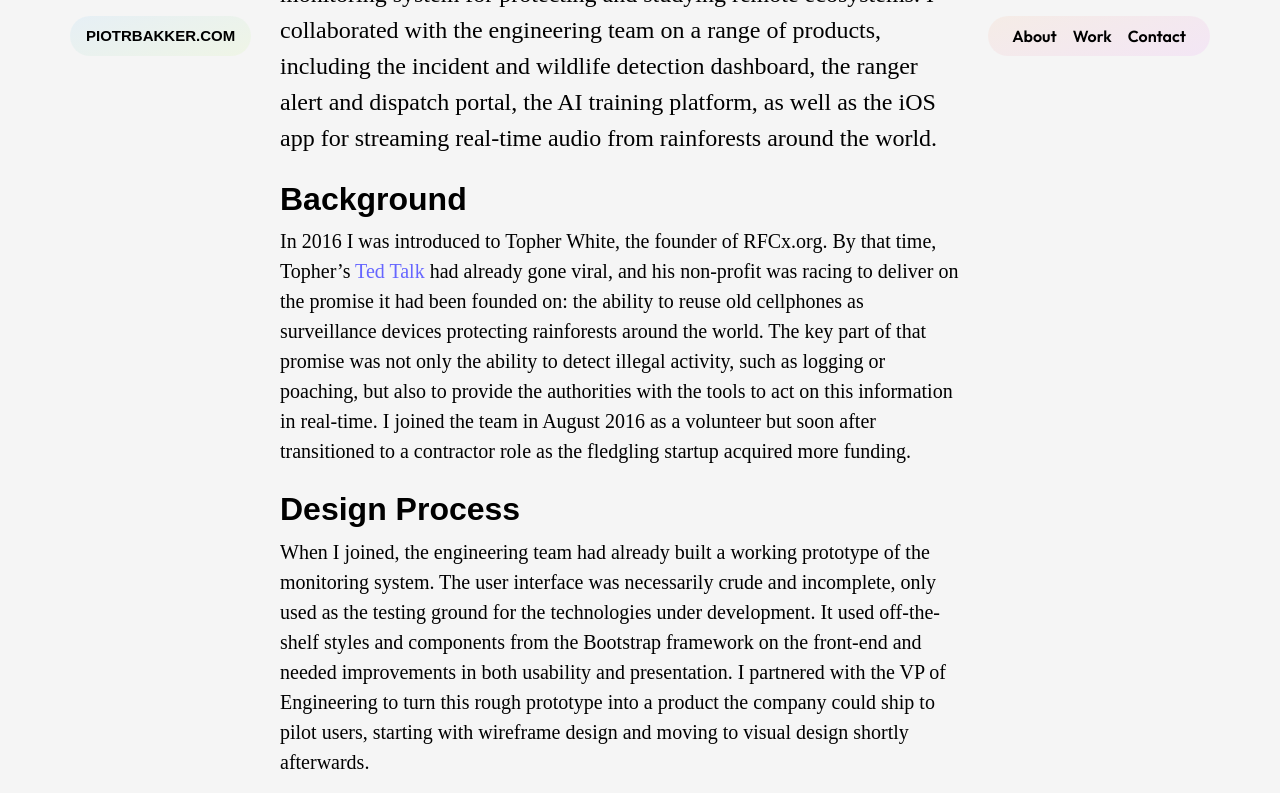
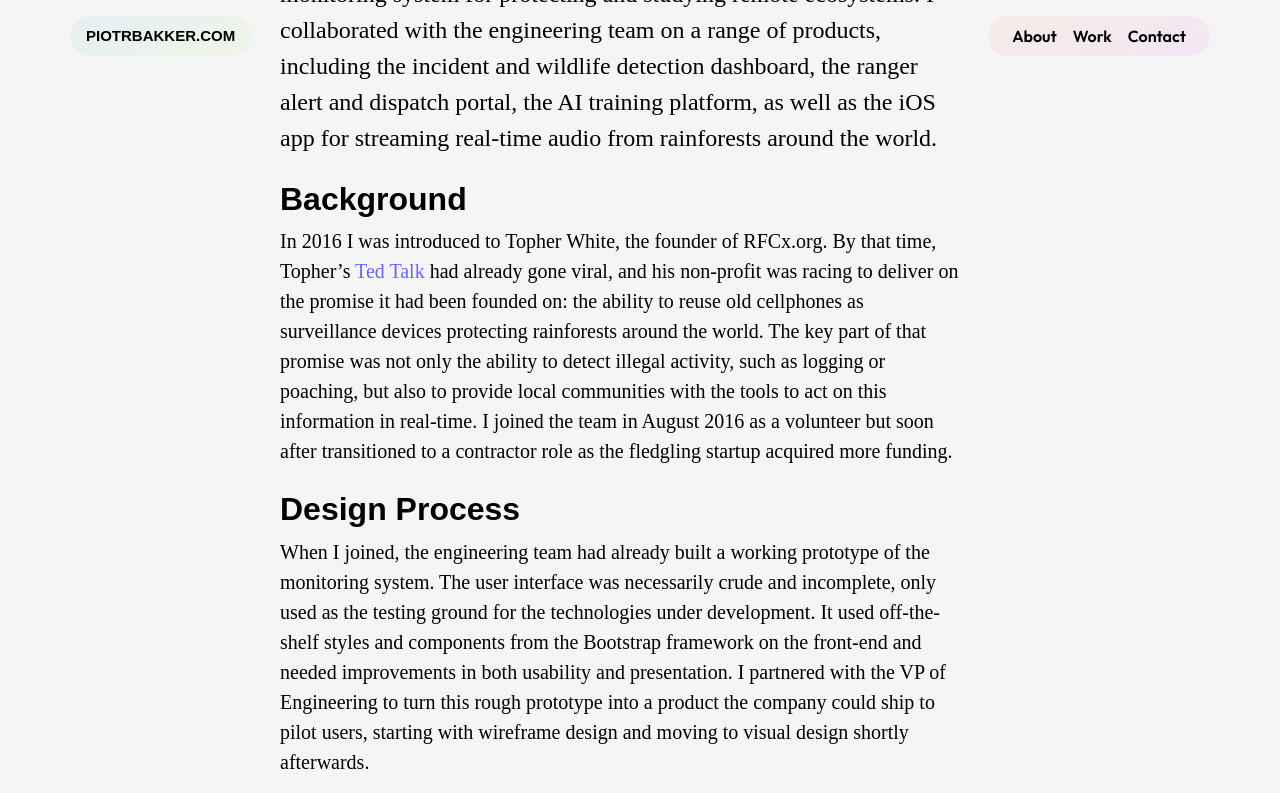
Before and after one commit to piotrbakker/piotrbakker.com, a Jekyll site: the page built from work/rfcx.html, in a window 1280 px wide and 900 px high, scrolled down 343 px, cut to the strip 0-793 px from the top of the window. Built offline with Jekyll 4.4.1, drawn with Linux system fonts in a browser that asks for light colours; some web fonts are replaced.

Commit message:
Adjust wording.

```diff
--- a/work/rfcx.html
+++ b/work/rfcx.html
@@ -17,7 +17,7 @@
         <p class="fs-5 text-style-secondary text-serif">{{ rfcx_project.tags }}</p>
         <p class="fs-4 text-style-primary text-serif">Rainforest Connection (RFCx) is a non-profit that offers a real-time monitoring system for protecting and studying remote ecosystems. I collaborated with the engineering team on a range of products, including the incident and wildlife detection dashboard, the ranger alert and dispatch portal, the AI training platform, as well as the iOS app for streaming real-time audio from rainforests around the world.</p>
         <h2 class="mt-4 fw-bold text-style-primary text-sans-serif">Background</h2>
-        <p class="fs-5 text-style-primary text-serif">In 2016 I was introduced to Topher White, the founder of RFCx.org. By that time, Topher’s <a href="https://www.ted.com/talks/topher_white_what_can_save_the_rainforest_your_used_cell_phone" class="text-link text-link-primary" target="_blank">Ted Talk</a> had already gone viral, and his non-profit was racing to deliver on the promise it had been founded on: the ability to reuse old cellphones as surveillance devices protecting rainforests around the world. The key part of that promise was not only the ability to detect illegal activity, such as logging or poaching, but also to provide the authorities with the tools to act on this information in real-time. I joined the team in August 2016 as a volunteer but soon after transitioned to a contractor role as the fledgling startup acquired more funding.</p>
+        <p class="fs-5 text-style-primary text-serif">In 2016 I was introduced to Topher White, the founder of RFCx.org. By that time, Topher’s <a href="https://www.ted.com/talks/topher_white_what_can_save_the_rainforest_your_used_cell_phone" class="text-link text-link-primary" target="_blank">Ted Talk</a> had already gone viral, and his non-profit was racing to deliver on the promise it had been founded on: the ability to reuse old cellphones as surveillance devices protecting rainforests around the world. The key part of that promise was not only the ability to detect illegal activity, such as logging or poaching, but also to provide local communities with the tools to act on this information in real-time. I joined the team in August 2016 as a volunteer but soon after transitioned to a contractor role as the fledgling startup acquired more funding.</p>
         <h2 class="mt-4 fw-bold text-style-primary text-sans-serif">Design Process</h2>
         <p class="fs-5 text-style-primary text-serif">When I joined, the engineering team had already built a working prototype of the  monitoring system. The user interface was necessarily crude and incomplete, only used as the testing ground for the technologies under development. It used off-the-shelf styles and components from the Bootstrap framework on the front-end and needed improvements in both usability and presentation. I partnered with the VP of Engineering to turn this rough prototype into a product the company could ship to pilot users, starting with wireframe design and moving to visual design shortly afterwards.</p>
       </div>
```
